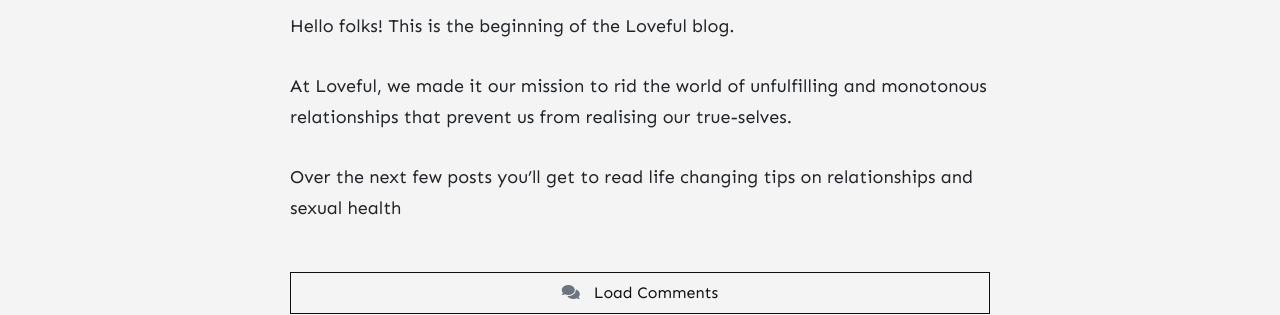
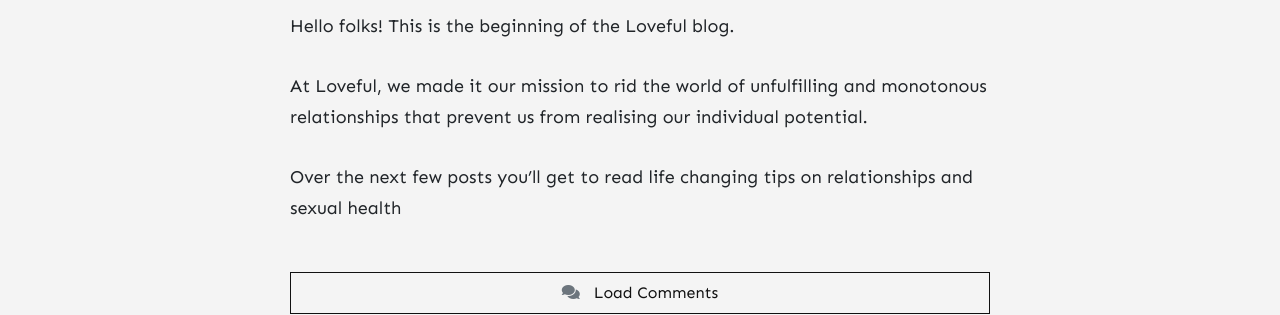
Before and after one commit to stackbit-projects/happy-zebra-28bc2, a Jekyll site: the page built from _posts/2021-09-01-welcome-to-loveful.md, in a window 1280 px wide. Shown: the part 1032-1347 px from the top of the page. Built offline with Jekyll 4.4.1, drawn with Linux system fonts in a browser that asks for light colours; nearby versions of some CDN libraries; comment, search, counter and statistics services are not loaded.

Commit message:
2021-09-01-welcome-to-loveful.md: changed

```diff
--- a/_posts/2021-09-01-welcome-to-loveful.md
+++ b/_posts/2021-09-01-welcome-to-loveful.md
@@ -9,6 +9,6 @@
 
 Hello folks! This is the beginning of the Loveful blog.
 
-At Loveful, we made it our mission to rid the world of unfulfilling and monotonous relationships that prevent us from realising our true-selves.
+At Loveful, we made it our mission to rid the world of unfulfilling and monotonous relationships that prevent us from realising our individual potential.
 
 Over the next few posts you'll get to read life changing tips on relationships and sexual health
```
